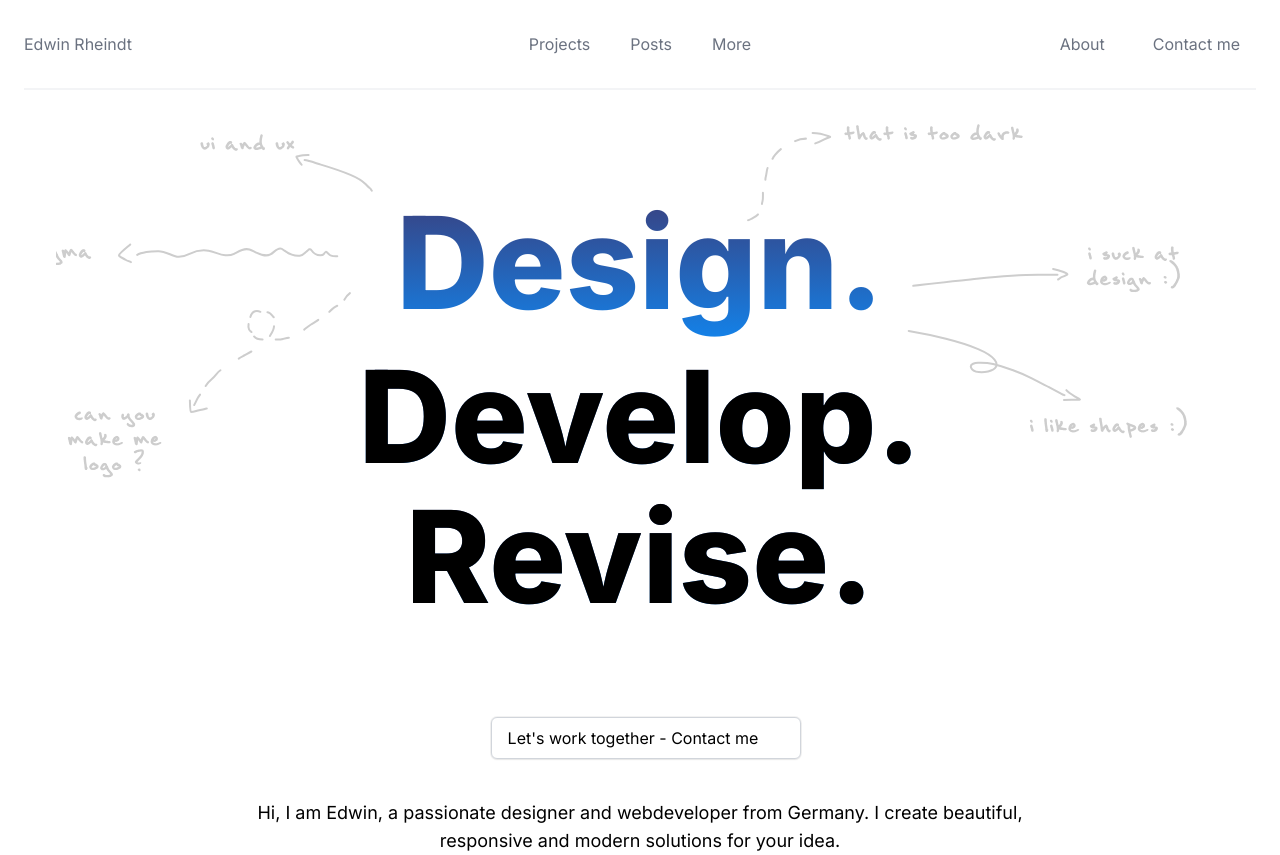
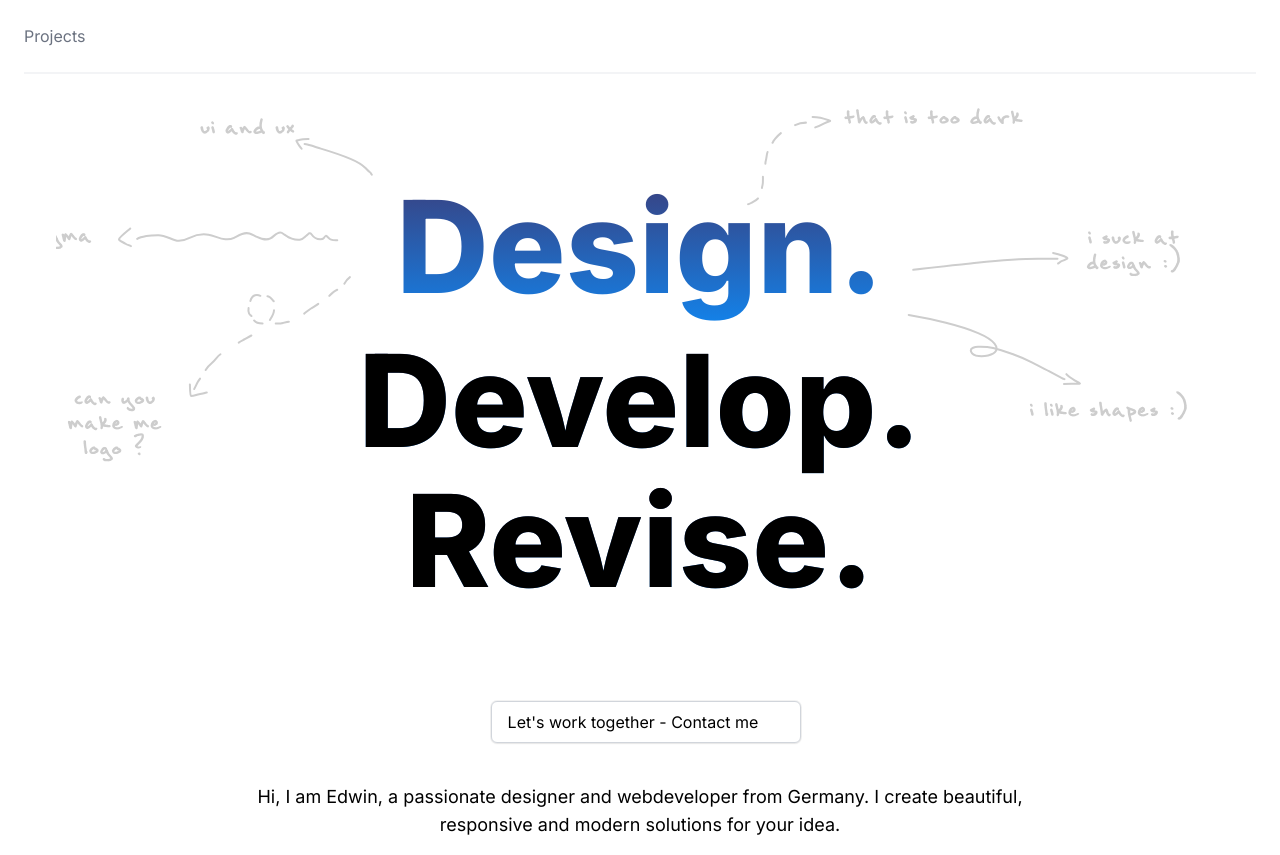
Before and after one commit to EdwxnRh/portfolio, a Next.js app: page / in a window 1280 px wide. Built offline with nearby package versions, Linux system fonts and the light colour scheme; some icons are missing.

Commit message:
Fixed missing key prop on div

```diff
--- a/components/header.js
+++ b/components/header.js
@@ -2,6 +2,8 @@ import { Fragment } from 'react';
 import { Popover, Transition } from '@headlessui/react';
 import FeatherIcon from 'feather-icons-react';
 import Link from 'next/link';
+
+const nav = 'Navigation';
 
 const projects = [
   {
@@ -95,7 +97,7 @@ export default function Header() {
     <Popover className='relative bg-white z-50'>
       <div className='max-w-7xl mx-auto px-4 sm:px-6'>
         <div className='flex justify-between items-center border-b-2 border-gray-100 py-6 md:justify-start md:space-x-10'>
-          <div className='flex justify-start lg:w-0 lg:flex-1'>
+          {/* <div className='flex justify-start lg:w-0 lg:flex-1'>
             <Link href='/'>
               <a key='title'>
                 <h1 className='font-medium text-gray-500 hover:text-gray-900'>
@@ -109,7 +111,7 @@ export default function Header() {
               <span className='sr-only'>Open menu</span>
               <FeatherIcon icon='bar-chart-2' />
             </Popover.Button>
-          </div>
+          </div> */}
           <Popover.Group as='nav' className='hidden md:flex space-x-10'>
             <Popover className='relative'>
               {({ open }) => (
@@ -167,7 +169,10 @@ export default function Header() {
                         <div className='px-5 py-5 bg-gray-50 space-y-6 sm:flex sm:space-y-0 sm:space-x-10 sm:px-8'>
                           {callsToAction.map((item) => (
                             <div key={item.name} className='flow-root'>
-                              <Link href={`/projects/${item.href}`}>
+                              <Link
+                                key={item.name}
+                                href={`/projects/${item.href}`}
+                              >
                                 <a
                                   key={item.name}
                                   href={item.href}
@@ -191,7 +196,7 @@ export default function Header() {
               )}
             </Popover>
 
-            <Popover className='relative'>
+            {/* <Popover className='relative'>
               {({ open }) => (
                 <>
                   <Popover.Button
@@ -244,7 +249,10 @@ export default function Header() {
                                   key={post.id}
                                   className='text-base truncate'
                                 >
-                                  <Link href={`/blog/${post.href}`}>
+                                  <Link
+                                    href={`/blog/${post.href}`}
+                                    key={post.name}
+                                  >
                                     <a
                                       className='font-medium text-gray-900 hover:text-gray-700'
                                       key={post.name}
@@ -271,8 +279,8 @@ export default function Header() {
                   </Transition>
                 </>
               )}
-            </Popover>
-            <Popover className='relative'>
+            </Popover> */}
+            {/* <Popover className='relative'>
               {({ open }) => (
                 <>
                   <Popover.Button
@@ -299,7 +307,7 @@ export default function Header() {
                           {extra.map((item) => {
                             if (item.name != 'Instagram') {
                               return (
-                                <Link href={`/${item.href}`}>
+                                <Link key={item.name} href={`/${item.href}`}>
                                   <a
                                     key={item.name}
                                     className='p-2 -m-3 flex items-start transition duration-150 ease-in-out rounded-lg hover:bg-gray-50'
@@ -342,9 +350,9 @@ export default function Header() {
                   </Transition>
                 </>
               )}
-            </Popover>
+            </Popover> */}
           </Popover.Group>
-          <div className='hidden md:flex items-center justify-end md:flex-1 lg:w-0'>
+          {/* <div className='hidden md:flex items-center justify-end md:flex-1 lg:w-0'>
             <a
               href='#'
               className='whitespace-nowrap text-base font-medium text-gray-500 hover:text-gray-900'
@@ -357,11 +365,11 @@ export default function Header() {
             >
               Contact me
             </a>
-          </div>
+          </div> */}
         </div>
       </div>
 
-      <Transition
+      {/* <Transition
         as={Fragment}
         enter='duration-200 ease-out'
         enterFrom='opacity-0 scale-95'
@@ -440,7 +448,7 @@ export default function Header() {
             </div>
           </div>
         </Popover.Panel>
-      </Transition>
+      </Transition> */}
     </Popover>
   );
 }
```
